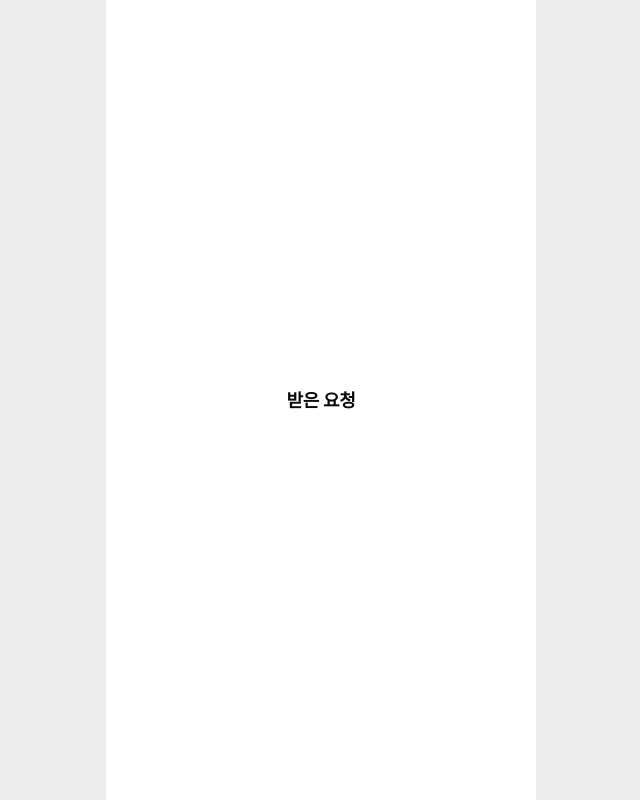
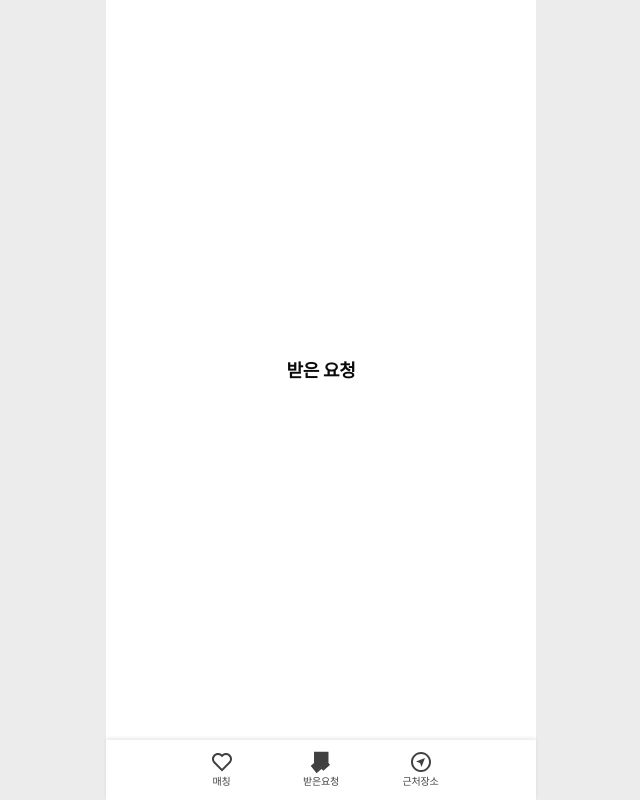
Before and after one commit to SOPT-all/39-SOPKATHON-WEB-WEB2, a React (Vite) app: page /requests in a window 1280 px wide. Shown: the whole page, without its empty margins (319-959 px from the left). Built offline with nearby package versions, Linux system fonts and the light colour scheme; a web font is replaced by a local one.

Commit message:
feat: 내비게이션 및 공통 컴포넌트 추가

```diff
--- /dev/null
+++ b/src/shared/components/call-confirm-modal.tsx
@@ -0,0 +1,59 @@
+import type { HTMLAttributes } from 'react';
+
+import IcCallLarge from '@/shared/assets/icons/ic-call-large.svg?react';
+import { cn } from '@/shared/utils/cn';
+
+interface CallConfirmModalProps extends HTMLAttributes<HTMLDivElement> {
+  onConfirm?: () => void;
+  onReject?: () => void;
+  title?: string;
+}
+
+const CallConfirmModal = ({
+  onConfirm,
+  onReject,
+  title = '통화를 하셨나요?',
+  className,
+  ...props
+}: CallConfirmModalProps) => {
+  return (
+    <div
+      role="dialog"
+      aria-modal="true"
+      aria-labelledby="call-confirm-modal-title"
+      className={cn(
+        'flex w-full max-w-[330px] flex-col items-center gap-[17px] rounded-[20px] bg-white p-[18px]',
+        className,
+      )}
+      {...props}
+    >
+      <div className="flex w-full flex-col items-center gap-2.5">
+        <IcCallLarge className="size-[86px] text-grey-4" />
+        <h2
+          id="call-confirm-modal-title"
+          className="text-center text-title-b-20 text-black"
+        >
+          {title}
+        </h2>
+      </div>
+      <div className="flex w-full gap-2">
+        <button
+          type="button"
+          className="flex-1 rounded-lg bg-grey-6 px-5 py-2.5 text-title-m-18 text-grey-1"
+          onClick={onReject}
+        >
+          아니요
+        </button>
+        <button
+          type="button"
+          className="flex-1 rounded-lg bg-primary-100 px-5 py-2.5 text-title-m-18 text-white"
+          onClick={onConfirm}
+        >
+          네, 했어요
+        </button>
+      </div>
+    </div>
+  );
+};
+
+export default CallConfirmModal;
--- a/src/shared/components/layout/tab-layout.tsx
+++ b/src/shared/components/layout/tab-layout.tsx
@@ -1,4 +1,6 @@
 import { Outlet } from 'react-router';
+
+import NavigationBar from '@/shared/components/navigation-bar';
 
 // 하단 탭이 보이는 페이지(매칭, 받은 요청, 근처 장소)를 감싸요.
 const TabLayout = () => {
@@ -7,7 +9,7 @@ const TabLayout = () => {
       <div className="flex flex-1 flex-col">
         <Outlet />
       </div>
-      {/* 하단 내비게이션 바가 여기에 들어가요. */}
+      <NavigationBar />
     </>
   );
 };
--- /dev/null
+++ b/src/shared/components/message.tsx
@@ -0,0 +1,27 @@
+import type { HTMLAttributes, ReactNode } from 'react';
+
+import { cn } from '@/shared/utils/cn';
+
+interface MessageProps extends HTMLAttributes<HTMLDivElement> {
+  children?: ReactNode;
+}
+
+const Message = ({
+  children = '쪽지 내용입니다.',
+  className,
+  ...props
+}: MessageProps) => {
+  return (
+    <div
+      className={cn(
+        'h-[105px] w-full rounded-[10px] bg-primary-10 px-5 py-4 text-title-m-16 text-black',
+        className,
+      )}
+      {...props}
+    >
+      {children}
+    </div>
+  );
+};
+
+export default Message;
--- /dev/null
+++ b/src/shared/components/navigation-bar.tsx
@@ -0,0 +1,66 @@
+import { NavLink } from 'react-router';
+
+import IcCompassActive from '@/shared/assets/icons/ic-compass-active.svg?react';
+import IcCompassDefault from '@/shared/assets/icons/ic-compass-default.svg?react';
+import IcHeartActive from '@/shared/assets/icons/ic-heart-active.svg?react';
+import IcHeartDefault from '@/shared/assets/icons/ic-heart-default.svg?react';
+import IcRequestActive from '@/shared/assets/icons/ic-request-active.svg?react';
+import IcRequestDefault from '@/shared/assets/icons/ic-request-default.svg?react';
+import { ROUTES } from '@/shared/constants/routes';
+
+const NAVIGATION_ITEMS = [
+  {
+    label: '매칭',
+    path: ROUTES.MATCHING,
+    ActiveIcon: IcHeartActive,
+    DefaultIcon: IcHeartDefault,
+  },
+  {
+    label: '받은요청',
+    path: ROUTES.REQUEST,
+    ActiveIcon: IcRequestActive,
+    DefaultIcon: IcRequestDefault,
+  },
+  {
+    label: '근처장소',
+    path: ROUTES.PLACE,
+    ActiveIcon: IcCompassActive,
+    DefaultIcon: IcCompassDefault,
+  },
+] as const;
+
+const NavigationBar = () => {
+  return (
+    <nav
+      className="z-10 shrink-0 bg-white py-2.5 shadow-[0_-2px_3px_rgb(174_174_174_/_0.25)]"
+      aria-label="하단 내비게이션"
+    >
+      <ul className="mx-auto flex w-full max-w-[239px] items-center justify-between">
+        {NAVIGATION_ITEMS.map(({ label, path, ActiveIcon, DefaultIcon }) => (
+          <li key={path}>
+            <NavLink
+              to={path}
+              className="flex size-10 flex-col items-center text-grey-6"
+              aria-label={label}
+            >
+              {({ isActive }) => (
+                <>
+                  {isActive ? (
+                    <ActiveIcon className="size-6" />
+                  ) : (
+                    <DefaultIcon className="size-6" />
+                  )}
+                  <span className="text-label-m-10 whitespace-nowrap">
+                    {label}
+                  </span>
+                </>
+              )}
+            </NavLink>
+          </li>
+        ))}
+      </ul>
+    </nav>
+  );
+};
+
+export default NavigationBar;
--- /dev/null
+++ b/src/shared/components/small-button.tsx
@@ -0,0 +1,38 @@
+import type { ButtonHTMLAttributes, ReactNode } from 'react';
+
+import IcCall from '@/shared/assets/icons/ic-call.svg?react';
+import { cn } from '@/shared/utils/cn';
+
+type SmallButtonColor = 'pink' | 'gray';
+
+interface SmallButtonProps extends ButtonHTMLAttributes<HTMLButtonElement> {
+  color?: SmallButtonColor;
+  icon?: ReactNode;
+  showIcon?: boolean;
+}
+
+const SmallButton = ({
+  color = 'pink',
+  icon,
+  showIcon = true,
+  className,
+  children = '전화 걸기',
+  ...props
+}: SmallButtonProps) => {
+  return (
+    <button
+      type="button"
+      className={cn(
+        'flex items-center justify-center gap-2 rounded-[10px] px-5 py-2 text-title-m-16 text-white',
+        color === 'pink' ? 'bg-primary-100' : 'bg-grey-3',
+        className,
+      )}
+      {...props}
+    >
+      <span>{children}</span>
+      {showIcon && (icon ?? <IcCall className="size-4 shrink-0" />)}
+    </button>
+  );
+};
+
+export default SmallButton;
```
